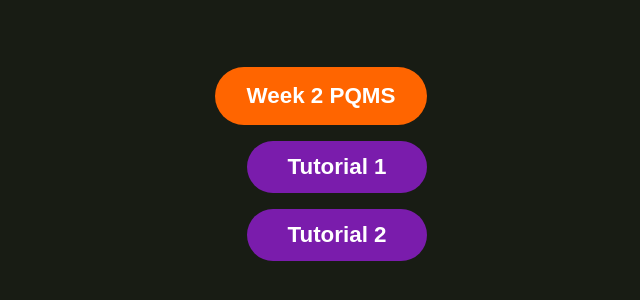
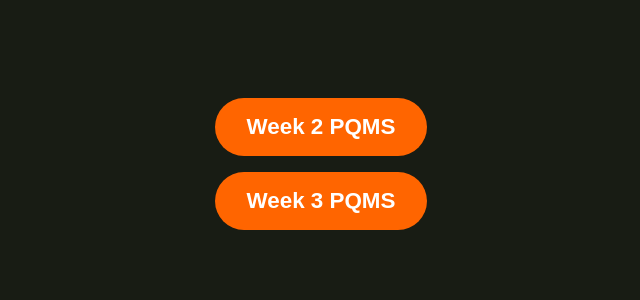
Before and after one commit to prashrijan/folder_structure-js, a plain HTML site: page index.html in a window 1280 px wide. Shown: the part 236-536 px from the top of the page, without its empty margins (319-959 px from the left). Drawn offline with Linux system fonts and the light colour scheme.

Commit message:
v1 complete

```diff
--- a/script.js
+++ b/script.js
@@ -14,12 +14,26 @@ const fileStrucutre = [
                 folders: {}
             }
         ]
-    }
+    },
+    {
+        id: 1,
+        name: "Week 3 PQMS",
+        folders: [
+            {
+                id: 2,
+                name: "Tutorial 2",
+                folders: {}
+            },
+            {
+                id: 2,
+                name: "Tutorial 4",
+                folders: {}
+            }
+        ]
+    },
 ]
 
 const container = document.querySelector('.container')
-const fileBtn = document.querySelector(".file")
-const folderBtn = document.querySelector(".folder")
 
 
 window.addEventListener("load", (e) => {
@@ -35,12 +49,16 @@ window.addEventListener("load", (e) => {
         fileList.appendChild(fileButton)
         container.appendChild(fileList)
 
+
+
         console.log(fileList);
         console.log(fileButton);
 
         if(Object.keys(fileStrucutre).length !== 0){
 
             const folders = files.folders
+
+
 
             folders.forEach(folder => {
                 const folderList = document.createElement('div')
@@ -51,8 +69,14 @@ window.addEventListener("load", (e) => {
 
                 folderButton.innerHTML = folder.name
 
+                  folderList.style.display = 'none'
+
                 folderList.appendChild(folderButton)
                 fileList.appendChild(folderList)
+
+                fileButton.addEventListener("click", (e) => {
+                    folderList.style.display = folderList.style.display === 'none' ? 'flex' : 'none';
+                })
 
             })
 
@@ -60,6 +84,7 @@ window.addEventListener("load", (e) => {
 
         }
     })
+
 
 })
 
--- a/styles.css
+++ b/styles.css
@@ -26,6 +26,8 @@ html,body{
     align-items: center;
     justify-content: center;
     background-color: var(--dark-color);
+    flex-direction: column;
+    gap: 1rem;
 }
 
 .file{
@@ -48,7 +50,6 @@ html,body{
 }
 
 .folders{
-    display: flex;
     flex-direction: column;
     padding-left: 2rem;
     margin-top: 1rem;
```
